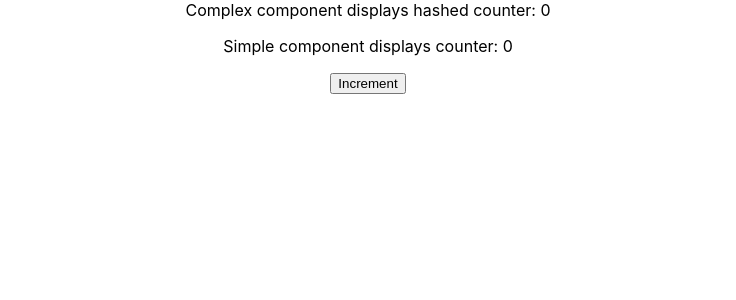
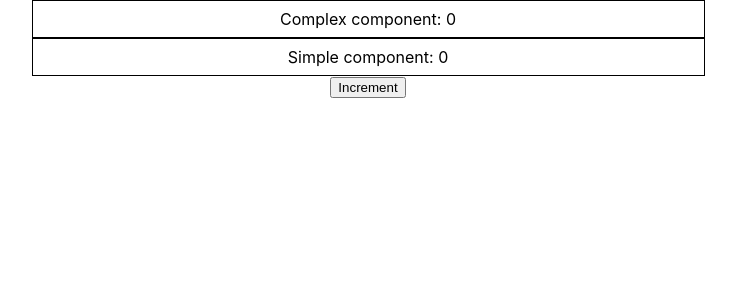
Before and after one commit to Nicoowr/react-rendering, a React (Create React App) app: page / in a window 1280 px wide. Shown: the top 300 px of the page, without its empty margins (272-1008 px from the left). Built offline with nearby package versions, Linux system fonts and the light colour scheme.

Commit message:
chore: add some style

```diff
--- a/src/AppV1.tsx
+++ b/src/AppV1.tsx
@@ -7,7 +7,7 @@ function AppV1() {
   const [counter, setCounter] = useState(0);
   console.log("counter", counter);
   return (
-    <div className="App">
+    <div className="App" style={{ verticalAlign: "middle" }}>
       <ComplexComponentV1 counter={counter} />
       <SimpleComponent counter={counter} />
       <button onClick={() => setCounter(counter + 1)}>Increment</button>
--- a/src/components/ComplexComponentV1.tsx
+++ b/src/components/ComplexComponentV1.tsx
@@ -2,12 +2,9 @@ import React from "react";
 import { MD5 } from "object-hash";
 
 import data from "../data/longText.json";
+import { boxStyle } from "./SimpleComponent";
 
 export const ComplexComponentV1 = ({ counter }: { counter: number }) => {
   const hashedCounter = counter === 0 ? counter : MD5(data);
-  return (
-    <div
-      style={{ marginBottom: "1em" }}
-    >{`Complex component displays hashed counter: ${hashedCounter}`}</div>
-  );
+  return <div style={boxStyle}>{`Complex component: ${hashedCounter}`}</div>;
 };
--- a/src/components/SimpleComponent.tsx
+++ b/src/components/SimpleComponent.tsx
@@ -1,9 +1,14 @@
 import React from "react";
 
+export const boxStyle: React.CSSProperties = {
+  marginBottom: "1.5em",
+  border: "solid",
+  borderWidth: "0.1em",
+  padding: "0.5em",
+  margin: "auto",
+  width: "655px",
+};
+
 export const SimpleComponent = ({ counter }: { counter: number }) => {
-  return (
-    <div
-      style={{ marginBottom: "1em" }}
-    >{`Simple component displays counter: ${counter}`}</div>
-  );
+  return <div style={boxStyle}>{`Simple component: ${counter}`}</div>;
 };
```
Also changed, not shown: src/components/ComplexComponentV2.tsx (+3 -6 lines).
